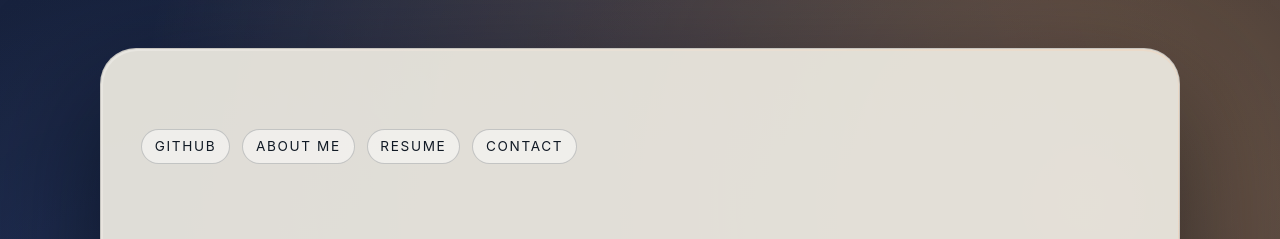
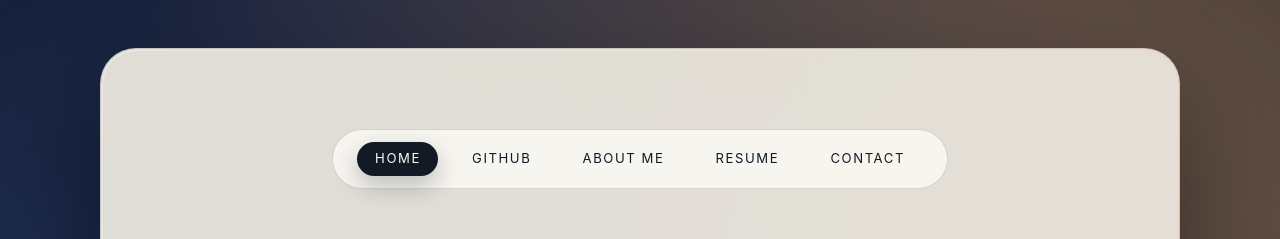
Before and after one commit to polter-dev/polter-dev.github.io, a React app: page / in a window 1280 px wide. Shown: the top 239 px of the page. Built offline with nearby package versions, Linux system fonts and the light colour scheme; the HTML template or start-up script is replaced by a standard one.

Commit message:
added tabs index consistent through the page and added some more styling options

```diff
--- a/src/App.css
+++ b/src/App.css
@@ -349,31 +349,44 @@
   filter: saturate(1.05);
 }
 .toc {
-  display: inline-flex;
-  gap: 0.75rem;
+  display: flex;
+  justify-content: center;
+  align-items: center;
+  gap: 1rem;
   flex-wrap: wrap;
-  margin-bottom: 1rem;
+  margin: 0 auto 1.5rem;
+  padding: 0.75rem 1.5rem;
+  max-width: 960px;
+  border-radius: 999px;
+  border: 1px solid rgba(17, 26, 37, 0.15);
+  background: rgba(250, 248, 242, 0.9);
   position: sticky;
-  top: 1.5rem;
+  top: 1.25rem;
   z-index: 10;
+  backdrop-filter: blur(8px);
 }
 
 .toc a {
-  font-size: 0.85rem;
+  font-size: 0.82rem;
   text-transform: uppercase;
   letter-spacing: 0.12em;
   color: #111a25;
   text-decoration: none;
-  padding: 0.35rem 0.8rem;
+  padding: 0.4rem 1.1rem;
   border-radius: 999px;
-  border: 1px solid rgba(17, 26, 37, 0.2);
-  background: rgba(255, 255, 255, 0.5);
-  transition: color 180ms ease, border-color 180ms ease, box-shadow 180ms ease;
+  transition: color 180ms ease, border-color 180ms ease, box-shadow 180ms ease, background 180ms ease;
+}
+
+.toc a.primary {
+  background: #111a25;
+  color: #fdfbf7;
+  box-shadow: 0 10px 25px rgba(13, 19, 27, 0.25);
 }
 
 .toc a:hover,
 .toc a:focus-visible {
   color: var(--accent);
   border-color: var(--accent);
+  background: rgba(255, 255, 255, 0.9);
   box-shadow: 0 6px 18px rgba(12, 18, 26, 0.12);
 }
--- a/src/App.tsx
+++ b/src/App.tsx
@@ -7,6 +7,7 @@ function App() {
   return (
     <div className="page">
       <nav className="toc" aria-label="Table of contents">
+        <a href="/" className="primary">Home</a>
         <a href="/github.html">Github</a>
         <a href="/about.html">About Me</a>
         <a href="/resume.html">Resume</a>
```
